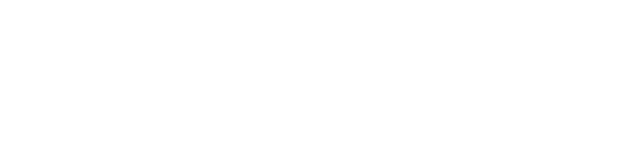
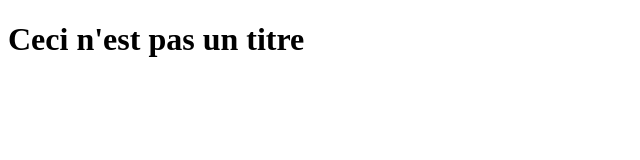
Before and after one commit to MyleneM49/helloWorld, a plain HTML site: page index.html in a window 1280 px wide. Shown: the whole page, without its empty margins (0-640 px from the left). Drawn offline with nearby package versions, Linux system fonts and the light colour scheme.

Commit message:
Ajout h1

```diff
--- a/index.html
+++ b/index.html
@@ -7,6 +7,7 @@
     <title>helloPeople</title>
 </head>
 <body>
+    <h1>Ceci n'est pas un titre</h1>
     <div></div>
 </body>
 </html>
```
